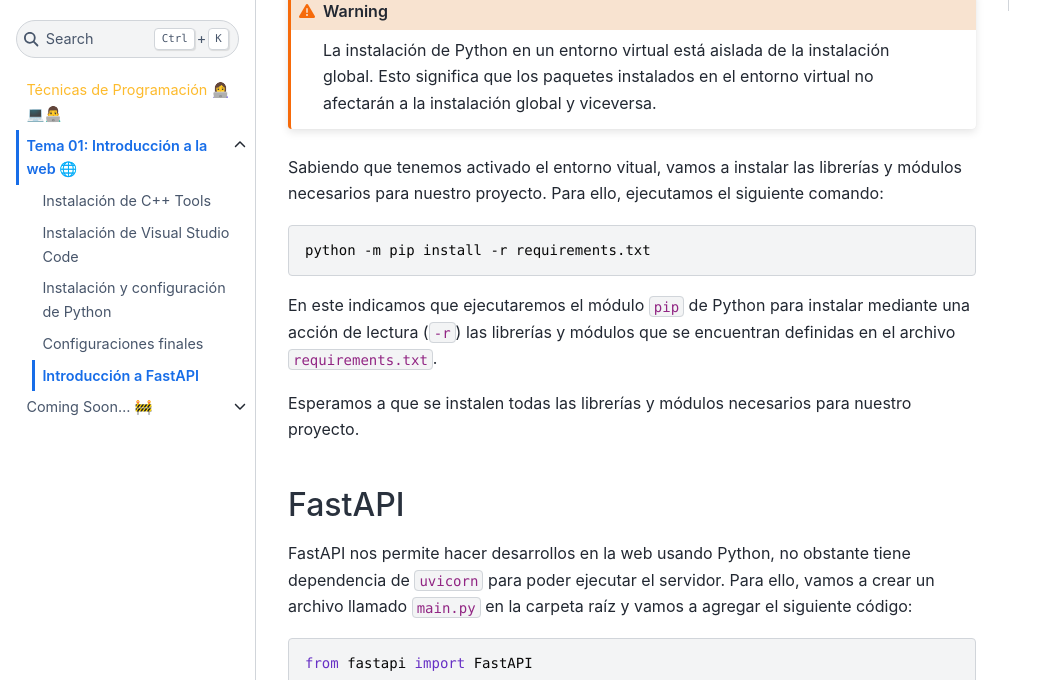
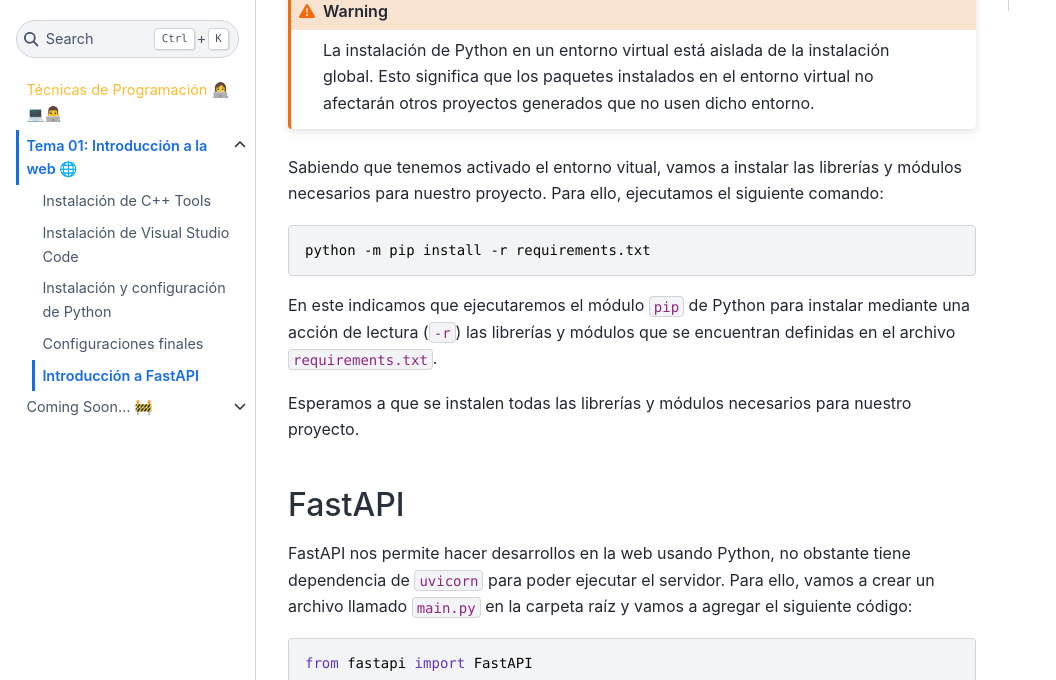
Before and after one commit to OverCV/PT-Help, a Jupyter Book: the page built from docs/temas/uno/fastapi.md, in a window 1280 px wide and 900 px high, scrolled down 987 px, cut to the strip 220-900 px from the top of the window. Shown: the whole strip, without its empty margins (0-1056 px from the left). Built offline with Jupyter Book 1.0.4 settings and Sphinx 7.4.7 and the Sphinx Book theme 1.1.4, drawn with Linux system fonts in a browser that asks for light colours.

Commit message:
Redundancy correction.

```diff
--- a/docs/temas/uno/fastapi.md
+++ b/docs/temas/uno/fastapi.md
@@ -115,7 +115,7 @@
 ~~~
 
 ~~~{warning}
-La instalación de Python en un entorno virtual está aislada de la instalación global. Esto significa que los paquetes instalados en el entorno virtual no afectarán a la instalación global y viceversa.
+La instalación de Python en un entorno virtual está aislada de la instalación global. Esto significa que los paquetes instalados en el entorno virtual no afectarán otros proyectos generados que no usen dicho entorno.
 ~~~
 
 Sabiendo que tenemos activado el entorno vitual, vamos a instalar las librerías y módulos necesarios para nuestro proyecto. Para ello, ejecutamos el siguiente comando:
```
